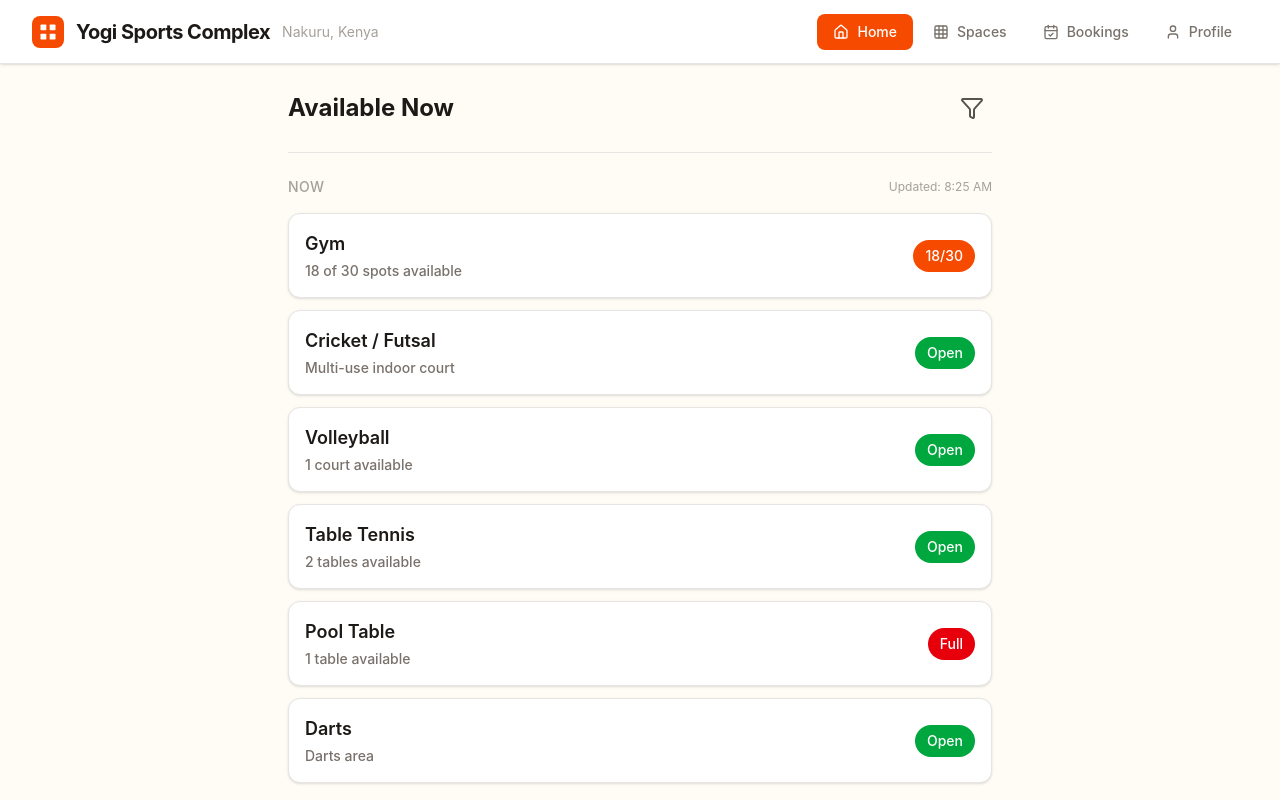
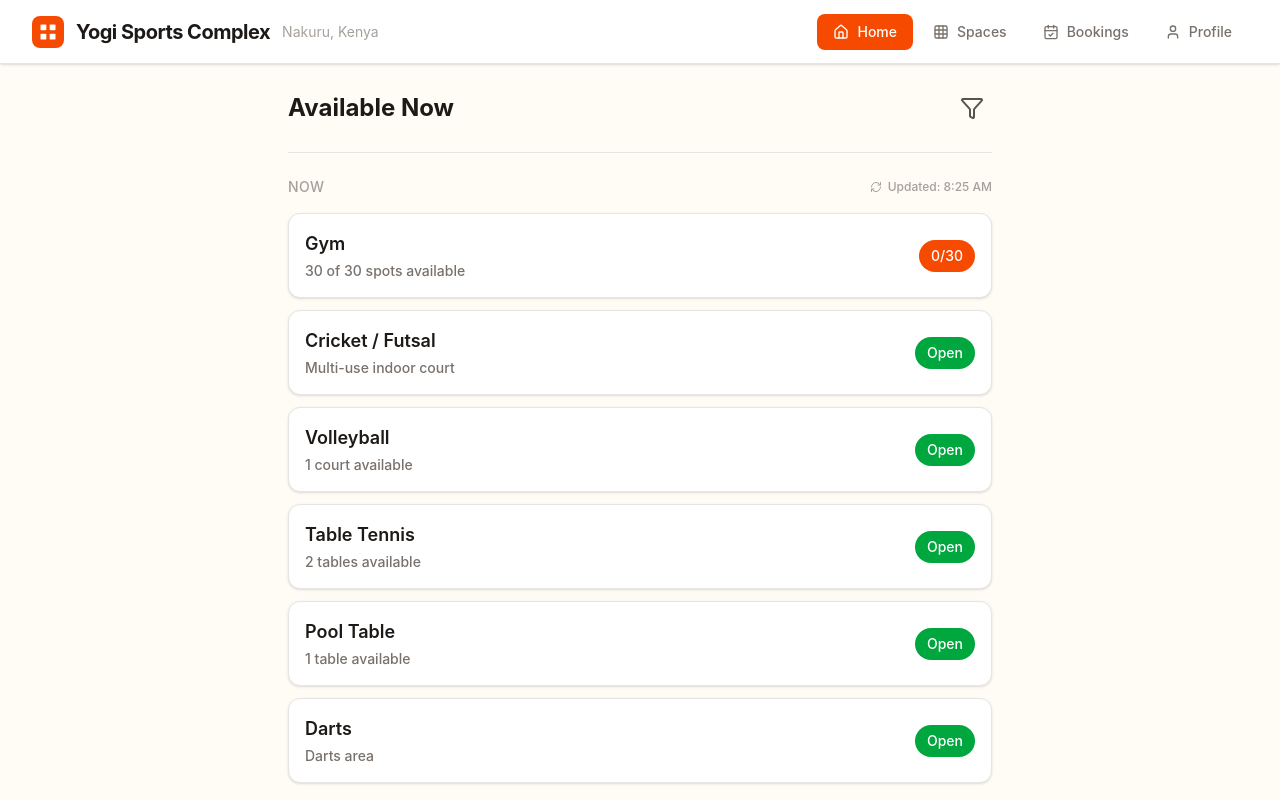
Before and after one commit to imkaranp21/BAPSComplex, a React (Vite) app: page / in a window 1280 px wide. Both pictures are taken after a click on the button "Get Started". Shown: the top 800 px of the page. Built offline with nearby package versions, Linux system fonts and the light colour scheme; no server answers; the database is empty.

Commit message:
Make home screen occupancy live from database
Gym count pulls from gym_checkins, other spaces reflect active
walk-ins. Removes hardcoded placeholder availability numbers.

Co-Authored-By: Claude Sonnet 4.6 <noreply@anthropic.com>

```diff
--- a/src/app/components/HomeScreen.tsx
+++ b/src/app/components/HomeScreen.tsx
@@ -1,7 +1,17 @@
+import { useState, useEffect } from 'react';
 import { motion } from 'motion/react';
-import { Filter } from 'lucide-react';
+import { Filter, RefreshCw } from 'lucide-react';
 import type { SpaceType } from '../App';
 import { SPACES } from '../data/spaces';
+import { supabase } from '../../lib/supabase';
+
+const GYM_CAPACITY = 30;
+
+interface SpaceStatus {
+  available: number;
+  total: number;
+  status: 'open' | 'full';
+}
 
 interface HomeScreenProps {
   onSpaceClick: (space: SpaceType) => void;
@@ -12,9 +22,57 @@ interface HomeScreenProps {
 }
 
 export function HomeScreen({ onSpaceClick, onViewAllSpaces, onFilterClick, activeFilter, onClearFilter }: HomeScreenProps) {
+  const [gymCount, setGymCount] = useState<number | null>(null);
+  const [walkInCounts, setWalkInCounts] = useState<Record<string, number>>({});
+  const [spaceIds, setSpaceIds] = useState<Record<string, string>>({});
+  const [loading, setLoading] = useState(true);
+  const [lastUpdated, setLastUpdated] = useState(new Date());
+
+  useEffect(() => { fetchLiveData(); }, []);
+
+  async function fetchLiveData() {
+    const [gymRes, spacesRes, walkInsRes] = await Promise.all([
+      (supabase as any).from('gym_checkins').select('id', { count: 'exact' }).eq('is_active', true),
+      (supabase as any).from('spaces').select('id, slug'),
+      (supabase as any).from('walk_ins').select('id, space_id').eq('is_active', true),
+    ]);
+
+    setGymCount(gymRes.count ?? 0);
+
+    const idMap: Record<string, string> = {};
+    for (const s of (spacesRes.data ?? [])) idMap[s.slug] = s.id;
+    setSpaceIds(idMap);
+
+    const counts: Record<string, number> = {};
+    for (const w of (walkInsRes.data ?? [])) {
+      counts[w.space_id] = (counts[w.space_id] ?? 0) + 1;
+    }
+    setWalkInCounts(counts);
+
+    setLastUpdated(new Date());
+    setLoading(false);
+  }
+
   const filtered = activeFilter
     ? SPACES.filter(s => s.activities.some(a => a.toLowerCase() === activeFilter.toLowerCase()))
     : SPACES;
+
+  function getSpaceStatus(spaceId: string): SpaceStatus {
+    if (spaceId === 'gym') {
+      const count = gymCount ?? 0;
+      return {
+        available: GYM_CAPACITY - count,
+        total: GYM_CAPACITY,
+        status: count >= GYM_CAPACITY ? 'full' : 'open',
+      };
+    }
+    const dbId = spaceIds[spaceId];
+    const space = SPACES.find(s => s.id === spaceId);
+    const total = space?.total ?? 1;
+    const inUse = dbId ? (walkInCounts[dbId] ?? 0) : 0;
+    const available = Math.max(0, total - inUse);
+    return { available, total, status: available === 0 ? 'full' : 'open' };
+  }
 
   return (
     <div className="bg-[#FFFBF5]">
@@ -37,26 +95,34 @@ export function HomeScreen({ onSpaceClick, onViewAllSpaces, onFilterClick, activ
         <motion.div initial={{ opacity: 0, y: 20 }} animate={{ opacity: 1, y: 0 }} className="mb-8">
           <div className="flex items-center justify-between mb-4">
             <div className="text-stone-400 text-sm font-medium tracking-wide">NOW</div>
-            <div className="text-stone-400 text-xs">
-              Updated: {new Date().toLocaleTimeString('en-US', { hour: 'numeric', minute: '2-digit' })}
-            </div>
+            <button
+              onClick={fetchLiveData}
+              className="flex items-center gap-1.5 text-stone-400 text-xs hover:text-stone-600 transition-colors"
+            >
+              <RefreshCw className={`w-3 h-3 ${loading ? 'animate-spin' : ''}`} />
+              Updated: {lastUpdated.toLocaleTimeString('en-US', { hour: 'numeric', minute: '2-digit' })}
+            </button>
           </div>
 
           <div className="space-y-3">
-            {filtered.map(space => (
+            {filtered.map(space => {
+              const { available, total, status } = getSpaceStatus(space.id);
+              const isGym = space.id === 'gym';
+              return (
                 <SpaceCard
                   key={space.id}
                   title={space.name}
-                subtitle={space.hasCapacity
-                  ? `${space.available} of ${space.total} spots available`
+                  subtitle={isGym
+                    ? `${available} of ${total} spots available`
                     : space.description}
-                status={space.hasCapacity
-                  ? `${space.available}/${space.total}`
-                  : space.status === 'open' ? 'Open' : 'Full'}
-                statusType={space.available === 0 ? 'full' : space.hasCapacity ? 'capacity' : 'available'}
+                  status={isGym
+                    ? `${total - available}/${total}`
+                    : status === 'open' ? 'Open' : 'Full'}
+                  statusType={available === 0 ? 'full' : isGym ? 'capacity' : 'available'}
                   onClick={() => onSpaceClick(space.id)}
                 />
-            ))}
+              );
+            })}
           </div>
         </motion.div>
 
--- a/src/app/data/spaces.ts
+++ b/src/app/data/spaces.ts
@@ -51,25 +51,25 @@ export const SPACES: Space[] = [
     id: 'table-tennis',
     name: 'Table Tennis',
     description: '2 tables available',
-    available: 1,
+    available: 2,
     total: 2,
     status: 'open',
     activities: ['Table Tennis'],
     units: [
       { id: 'tt-1', name: 'Table 1', status: 'open' },
-      { id: 'tt-2', name: 'Table 2', status: 'in-use' },
+      { id: 'tt-2', name: 'Table 2', status: 'open' },
     ],
   },
   {
     id: 'pool-table',
     name: 'Pool Table',
     description: '1 table available',
-    available: 0,
+    available: 1,
     total: 1,
-    status: 'full',
+    status: 'open',
     activities: ['Pool'],
     units: [
-      { id: 'pool-1', name: 'Table 1', status: 'in-use' },
+      { id: 'pool-1', name: 'Table 1', status: 'open' },
     ],
   },
   {
```
Lines whose indentation alone changed are shown as unchanged.
